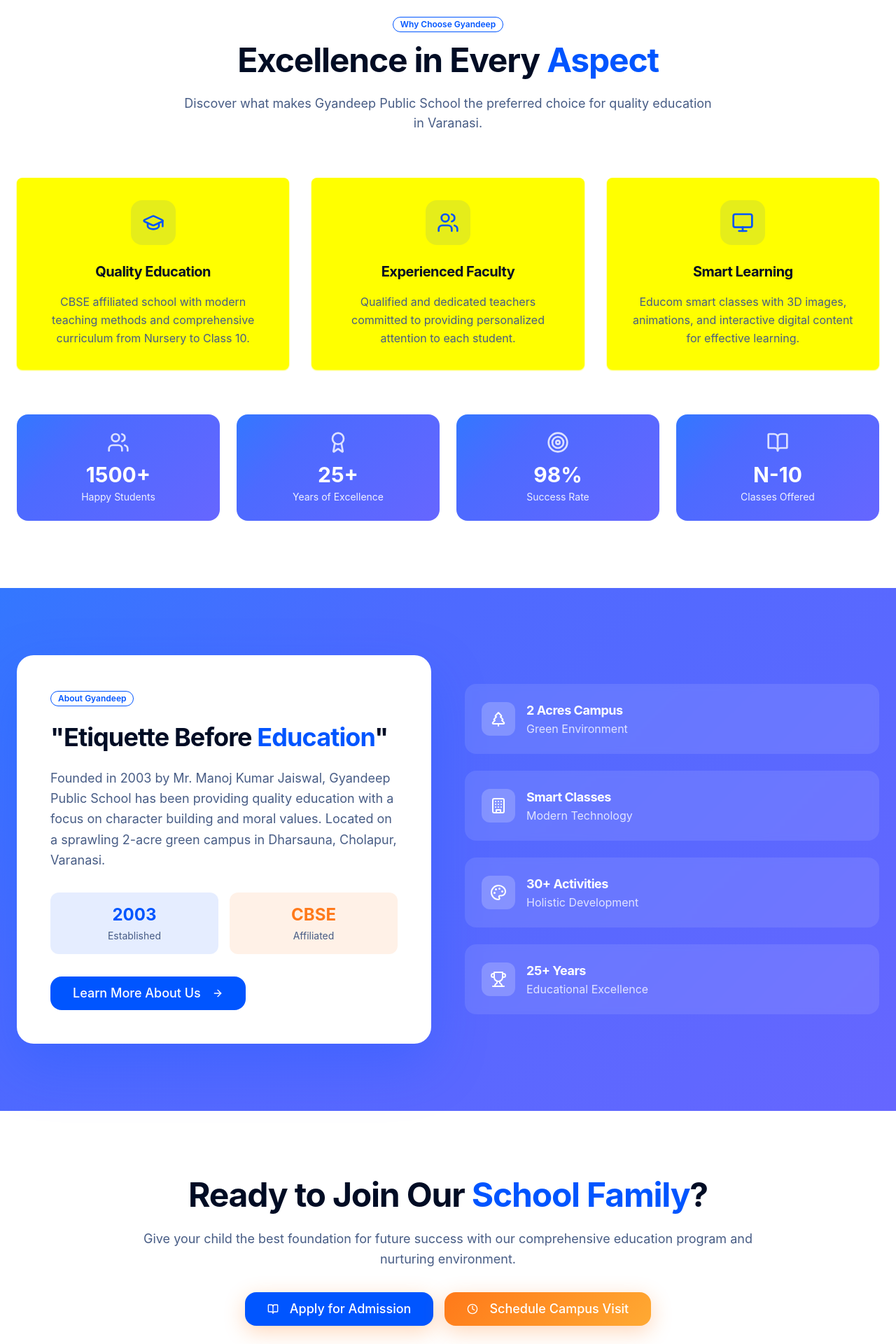
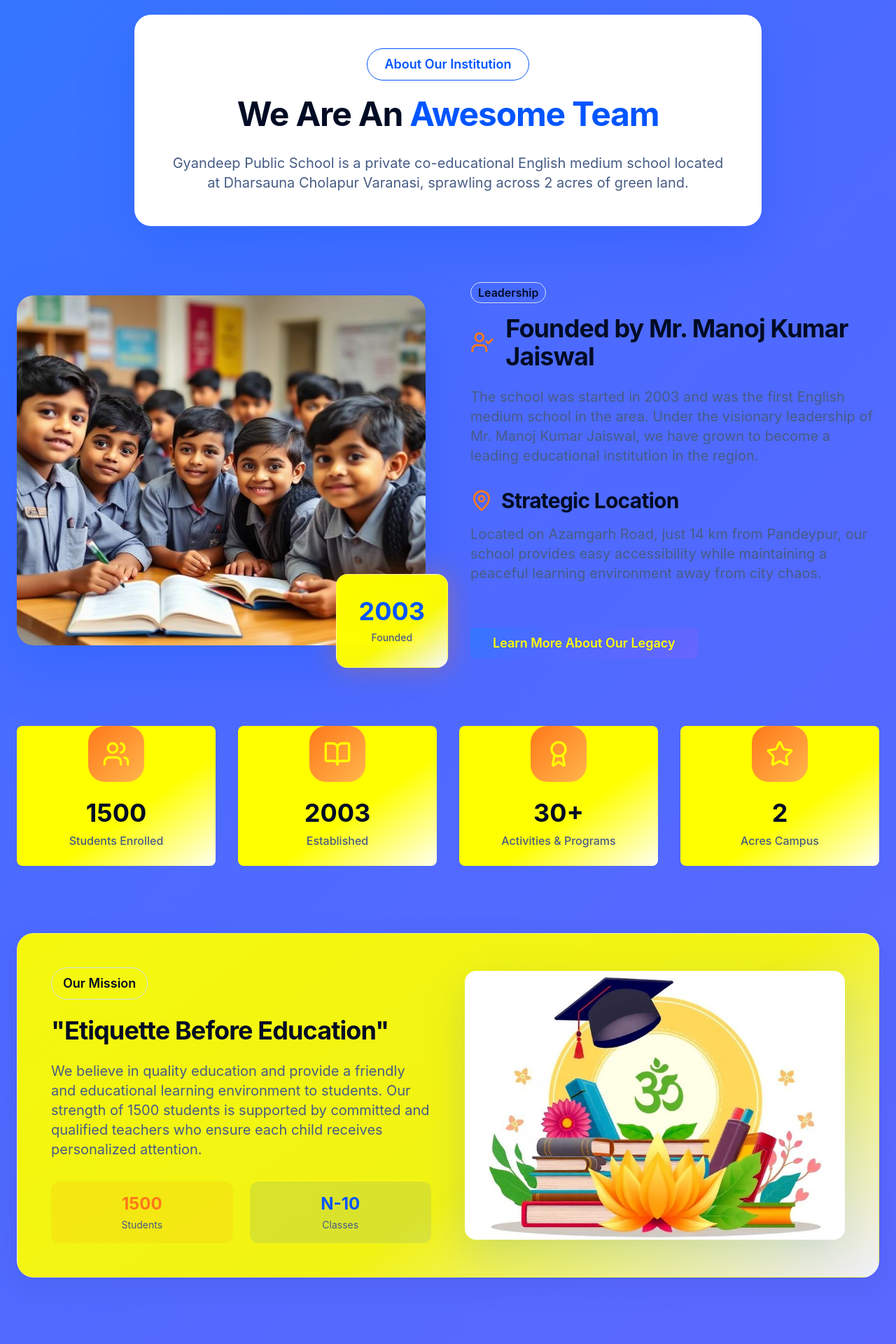
Before and after one commit to Nob1taaaa/stellar-school-showcase, a React (Vite) app: page / in a window 1280 px wide. Shown: the part 1000-2920 px from the top of the page at 70% size. Built offline with nearby package versions, Linux system fonts and the light colour scheme.

Commit message:
Reverted to commit 825b782cabaa3f06827d7736ef2c165bfea7c215

```diff
--- a/src/pages/Index.tsx
+++ b/src/pages/Index.tsx
@@ -1,182 +1,23 @@
 import GyandeepNavigation from "@/components/GyandeepNavigation";
 import GyandeepHero from "@/components/GyandeepHero";
-import { Button } from "@/components/ui/button";
-import { Card, CardContent } from "@/components/ui/card";
-import { Badge } from "@/components/ui/badge";
-import {
-  BookOpen, Users, Award, Star, ArrowRight,
-  GraduationCap, Clock, Target, Heart, Trophy,
-  Building, TreePine, Monitor, Palette
-} from "lucide-react";
+import GyandeepAbout from "@/components/GyandeepAbout";
+import GyandeepAcademic from "@/components/GyandeepAcademic";
+import SchoolLife from "@/components/SchoolLife";
+import NoticeBoard from "@/components/NoticeBoard";
+import Gallery from "@/components/Gallery";
+import Contact from "@/components/Contact";
 
 const Index = () => {
-  const keyFeatures = [
-    {
-      icon: GraduationCap,
-      title: "Quality Education",
-      description: "CBSE affiliated school with modern teaching methods and comprehensive curriculum from Nursery to Class 10."
-    },
-    {
-      icon: Users,
-      title: "Experienced Faculty",
-      description: "Qualified and dedicated teachers committed to providing personalized attention to each student."
-    },
-    {
-      icon: Monitor,
-      title: "Smart Learning",
-      description: "Educom smart classes with 3D images, animations, and interactive digital content for effective learning."
-    }
-  ];
-
-  const facilities = [
-    { icon: TreePine, title: "2 Acres Campus", count: "Green Environment" },
-    { icon: Building, title: "Smart Classes", count: "Modern Technology" },
-    { icon: Palette, title: "30+ Activities", count: "Holistic Development" },
-    { icon: Trophy, title: "25+ Years", count: "Educational Excellence" }
-  ];
-
-  const quickStats = [
-    { number: "1500+", label: "Happy Students", icon: Users },
-    { number: "25+", label: "Years of Excellence", icon: Award },
-    { number: "98%", label: "Success Rate", icon: Target },
-    { number: "N-10", label: "Classes Offered", icon: BookOpen }
-  ];
-
   return (
     <div className="min-h-screen">
       <GyandeepNavigation />
       <GyandeepHero />
-
-      {/* Key Features Section */}
-      <section className="py-16 sm:py-20 md:py-24 bg-white">
-        <div className="container mx-auto px-6">
-          <div className="max-w-7xl mx-auto">
-            <div className="text-center mb-12 sm:mb-16">
-              <Badge variant="outline" className="mb-4 border-blue-primary text-blue-primary">Why Choose Gyandeep</Badge>
-              <h2 className="text-3xl sm:text-4xl lg:text-5xl font-bold text-foreground mb-6">
-                Excellence in Every <span className="text-blue-primary">Aspect</span>
-              </h2>
-              <p className="text-lg text-muted-foreground max-w-3xl mx-auto">
-                Discover what makes Gyandeep Public School the preferred choice for quality education in Varanasi.
-              </p>
-            </div>
-
-            <div className="grid lg:grid-cols-3 gap-8 mb-16">
-              {keyFeatures.map((feature, index) => {
-                const Icon = feature.icon;
-                return (
-                  <Card key={index} className="shadow-card border-none interactive-card group animate-fade-in" style={{animationDelay: `${index * 0.1}s`}}>
-                    <CardContent className="p-8 text-center">
-                      <div className="w-16 h-16 bg-blue-primary/10 rounded-2xl flex items-center justify-center mx-auto mb-6 group-hover:scale-110 smooth-transition">
-                        <Icon className="w-8 h-8 text-blue-primary" />
-                      </div>
-                      <h3 className="text-xl font-bold text-foreground mb-4 group-hover:text-blue-primary smooth-transition">
-                        {feature.title}
-                      </h3>
-                      <p className="text-muted-foreground leading-relaxed">{feature.description}</p>
-                    </CardContent>
-                  </Card>
-                );
-              })}
-            </div>
-
-            {/* Quick Stats */}
-            <div className="grid grid-cols-2 lg:grid-cols-4 gap-6">
-              {quickStats.map((stat, index) => {
-                const Icon = stat.icon;
-                return (
-                  <div key={index} className="text-center p-6 bg-gradient-hero rounded-2xl text-white animate-fade-in" style={{animationDelay: `${index * 0.1}s`}}>
-                    <Icon className="w-8 h-8 mx-auto mb-3 opacity-80" />
-                    <div className="text-2xl lg:text-3xl font-bold mb-1">{stat.number}</div>
-                    <div className="text-sm opacity-90">{stat.label}</div>
-                  </div>
-                );
-              })}
-            </div>
-          </div>
-        </div>
-      </section>
-
-      {/* About Preview Section */}
-      <section className="py-16 sm:py-20 md:py-24 bg-gradient-hero">
-        <div className="container mx-auto px-6">
-          <div className="max-w-7xl mx-auto">
-            <div className="grid lg:grid-cols-2 gap-12 items-center">
-              <div className="bg-white rounded-3xl p-8 lg:p-12 shadow-hero">
-                <Badge variant="outline" className="mb-6 border-blue-primary text-blue-primary">About Gyandeep</Badge>
-                <h2 className="text-3xl lg:text-4xl font-bold text-foreground mb-6">
-                  "Etiquette Before <span className="text-blue-primary">Education</span>"
-                </h2>
-                <p className="text-lg text-muted-foreground leading-relaxed mb-8">
-                  Founded in 2003 by Mr. Manoj Kumar Jaiswal, Gyandeep Public School has been
-                  providing quality education with a focus on character building and moral values.
-                  Located on a sprawling 2-acre green campus in Dharsauna, Cholapur, Varanasi.
-                </p>
-
-                <div className="grid grid-cols-2 gap-4 mb-8">
-                  <div className="text-center p-4 bg-blue-primary/10 rounded-xl">
-                    <div className="text-2xl font-bold text-blue-primary mb-1">2003</div>
-                    <div className="text-sm text-muted-foreground">Established</div>
-                  </div>
-                  <div className="text-center p-4 bg-accent/10 rounded-xl">
-                    <div className="text-2xl font-bold text-accent mb-1">CBSE</div>
-                    <div className="text-sm text-muted-foreground">Affiliated</div>
-                  </div>
-                </div>
-
-                <Button className="bg-blue-primary hover:bg-blue-deep text-white px-8 py-6 text-lg rounded-2xl">
-                  Learn More About Us
-                  <ArrowRight className="ml-2 w-5 h-5" />
-                </Button>
-              </div>
-
-              <div className="space-y-6">
-                {facilities.map((facility, index) => {
-                  const Icon = facility.icon;
-                  return (
-                    <div key={index} className="bg-white/10 backdrop-blur-sm rounded-2xl p-6 text-white animate-fade-in" style={{animationDelay: `${index * 0.1}s`}}>
-                      <div className="flex items-center space-x-4">
-                        <div className="w-12 h-12 bg-white/20 rounded-xl flex items-center justify-center">
-                          <Icon className="w-6 h-6" />
-                        </div>
-                        <div>
-                          <h3 className="text-lg font-bold">{facility.title}</h3>
-                          <p className="text-white/80">{facility.count}</p>
-                        </div>
-                      </div>
-                    </div>
-                  );
-                })}
-              </div>
-            </div>
-          </div>
-        </div>
-      </section>
-
-      {/* Call to Action Section */}
-      <section className="py-16 sm:py-20 md:py-24 bg-white">
-        <div className="container mx-auto px-6">
-          <div className="max-w-4xl mx-auto text-center">
-            <h2 className="text-3xl sm:text-4xl lg:text-5xl font-bold text-foreground mb-6">
-              Ready to Join Our <span className="text-blue-primary">School Family</span>?
-            </h2>
-            <p className="text-lg text-muted-foreground mb-8 leading-relaxed">
-              Give your child the best foundation for future success with our comprehensive
-              education program and nurturing environment.
-            </p>
-            <div className="flex flex-col sm:flex-row gap-4 justify-center">
-              <Button size="lg" className="bg-blue-primary hover:bg-blue-deep text-white px-8 py-6 text-lg rounded-2xl shadow-button">
-                <BookOpen className="mr-2 w-5 h-5" />
-                Apply for Admission
-              </Button>
-              <Button variant="outline" size="lg" className="button-gradient text-white border-0 px-8 py-6 text-lg rounded-2xl shadow-button">
-                <Clock className="mr-2 w-5 h-5" />
-                Schedule Campus Visit
-              </Button>
-            </div>
-          </div>
-        </div>
-      </section>
+      <GyandeepAbout />
+      <GyandeepAcademic />
+      <SchoolLife />
+      <NoticeBoard />
+      <Gallery />
+      <Contact />
     </div>
   );
 };
```
